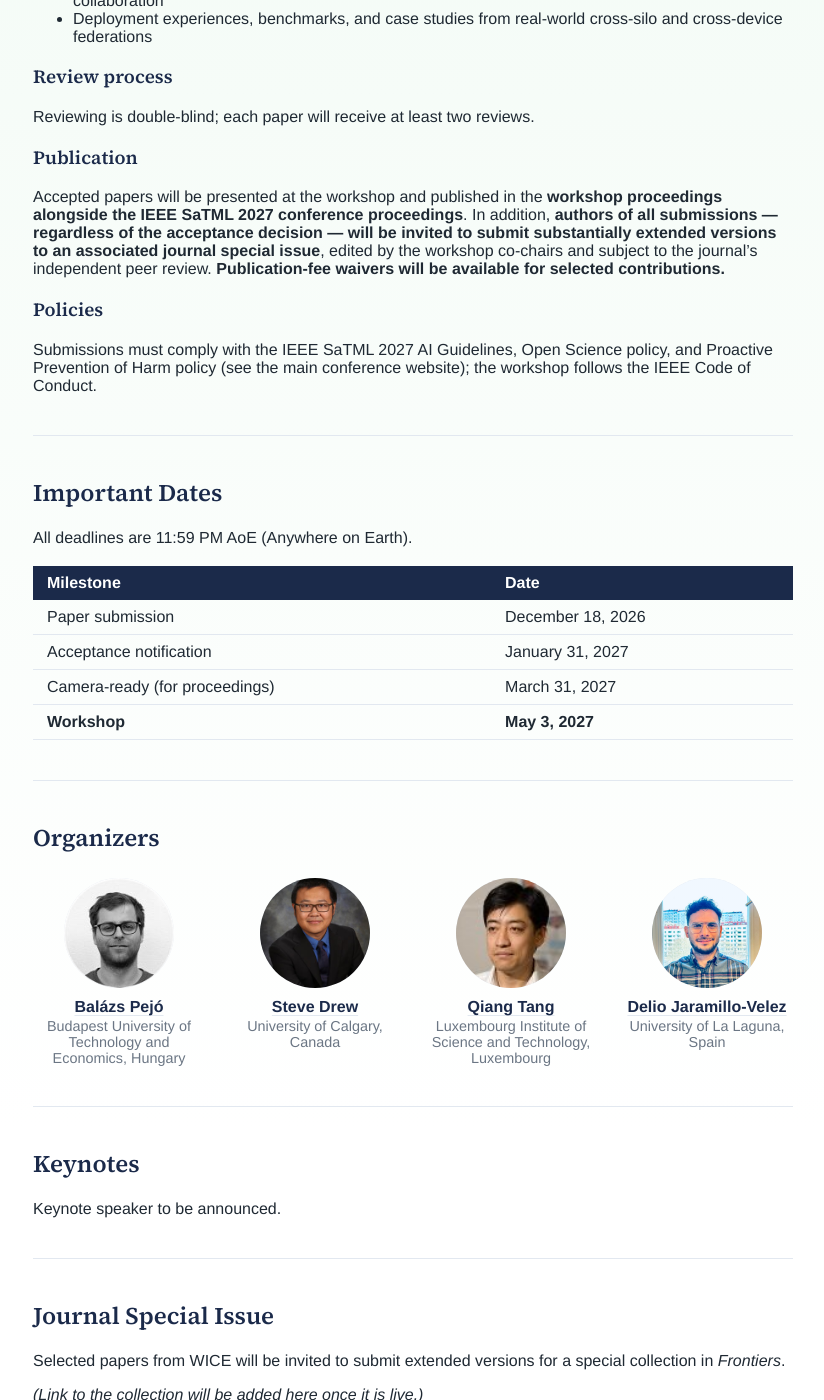
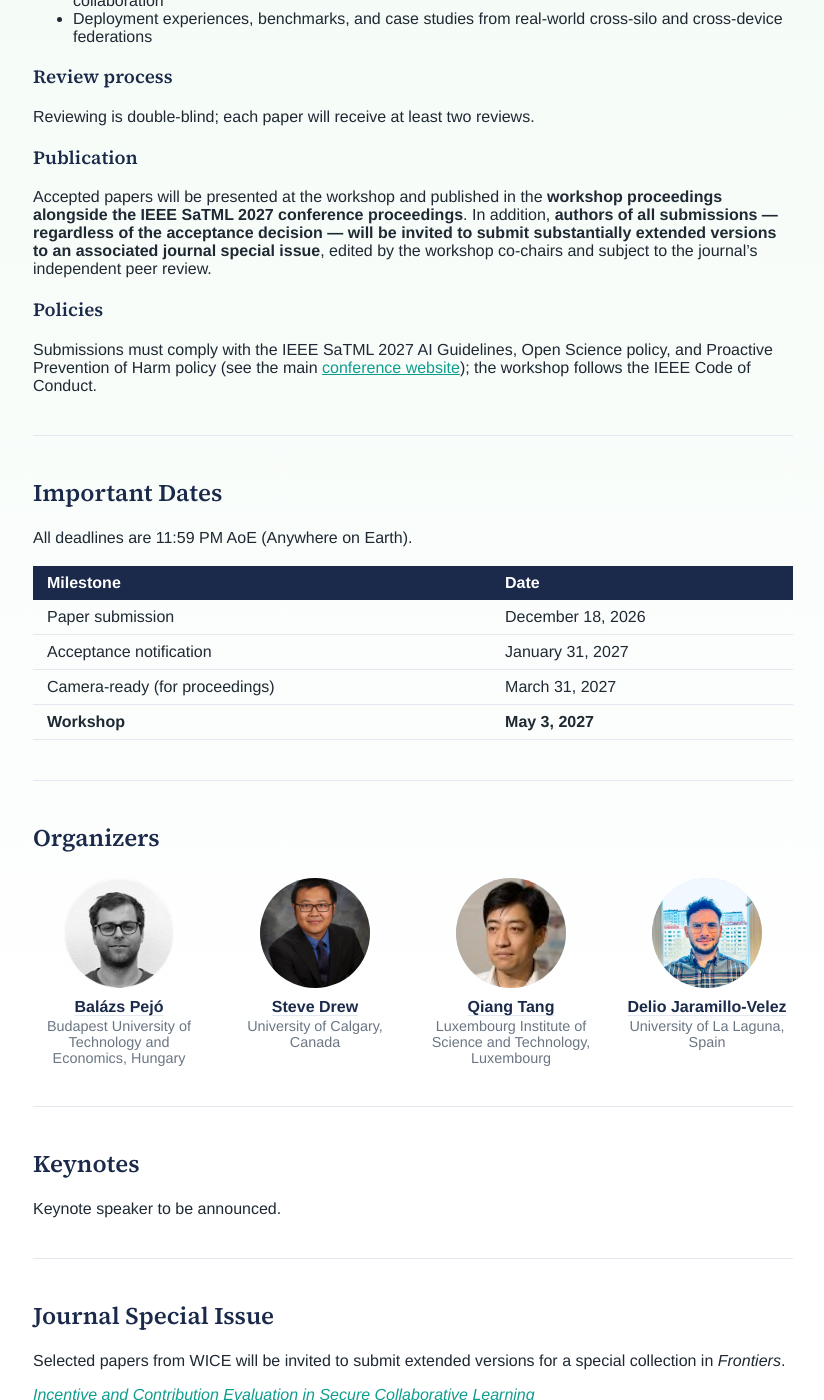
Before and after one commit to WICE-SaTML/WICE-SaTML.github.io, a Jekyll site: the page built from index.md, in a window 1280 px wide and 1400 px high, scrolled down 1615 px. Shown: the whole window, without its empty margins (227-1051 px from the left). Built offline with Jekyll 4.4.1, drawn with Linux system fonts in a browser that asks for light colours; a script that is not in the unit is left out.

Commit message:
Update index.md

```diff
--- a/index.md
+++ b/index.md
@@ -62,11 +62,11 @@ Reviewing is double-blind; each paper will receive at least two reviews.
 
 ### Publication
 
-Accepted papers will be presented at the workshop and published in the **workshop proceedings alongside the IEEE SaTML 2027 conference proceedings**. In addition, **authors of all submissions — regardless of the acceptance decision — will be invited to submit substantially extended versions to an associated journal special issue**, edited by the workshop co-chairs and subject to the journal's independent peer review. **Publication-fee waivers will be available for selected contributions.**
+Accepted papers will be presented at the workshop and published in the **workshop proceedings alongside the IEEE SaTML 2027 conference proceedings**. In addition, **authors of all submissions — regardless of the acceptance decision — will be invited to submit substantially extended versions to an associated journal special issue**, edited by the workshop co-chairs and subject to the journal's independent peer review.
 
 ### Policies
 
-Submissions must comply with the IEEE SaTML 2027 AI Guidelines, Open Science policy, and Proactive Prevention of Harm policy (see the main conference website); the workshop follows the IEEE Code of Conduct.
+Submissions must comply with the IEEE SaTML 2027 AI Guidelines, Open Science policy, and Proactive Prevention of Harm policy (see the main [conference website](https://satml.org/call-for-papers/#reviewing-process)); the workshop follows the IEEE Code of Conduct.
 
 ---
 
@@ -120,4 +120,4 @@ Keynote speaker to be announced.
 
 Selected papers from WICE will be invited to submit extended versions for a special collection in *Frontiers*.
 
-*(Link to the collection will be added here once it is live.)*
+*[Incentive and Contribution Evaluation in Secure Collaborative Learning](https://www.frontiersin.org/research-topics/85885/incentives-and-contribution-evaluation-in-secure-collaborative-learning)*
```
